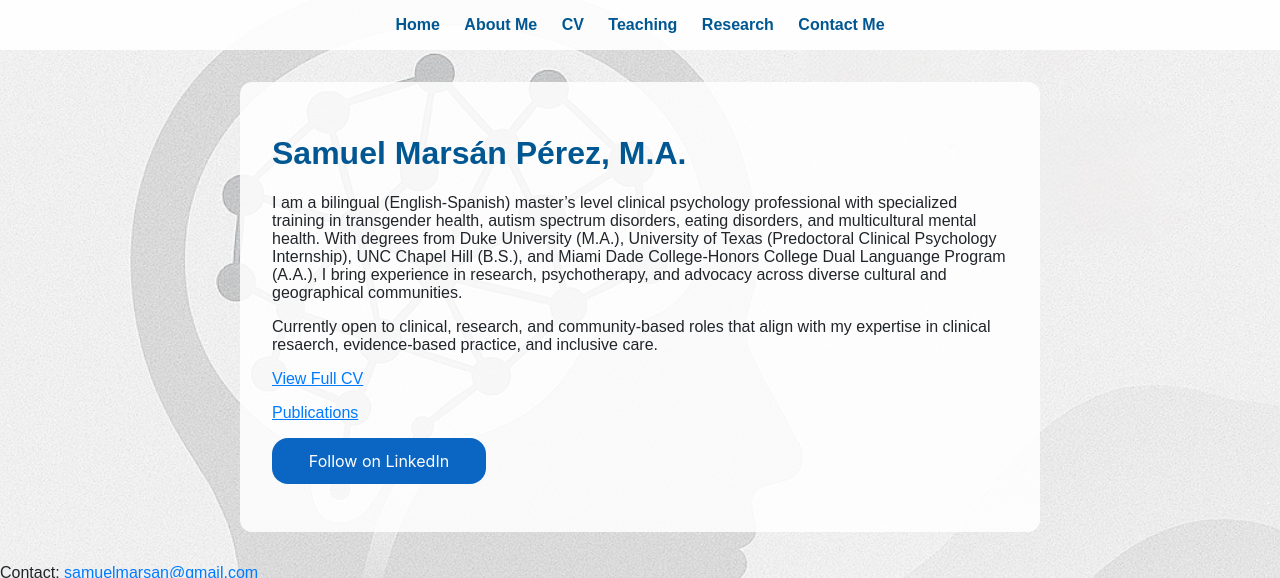
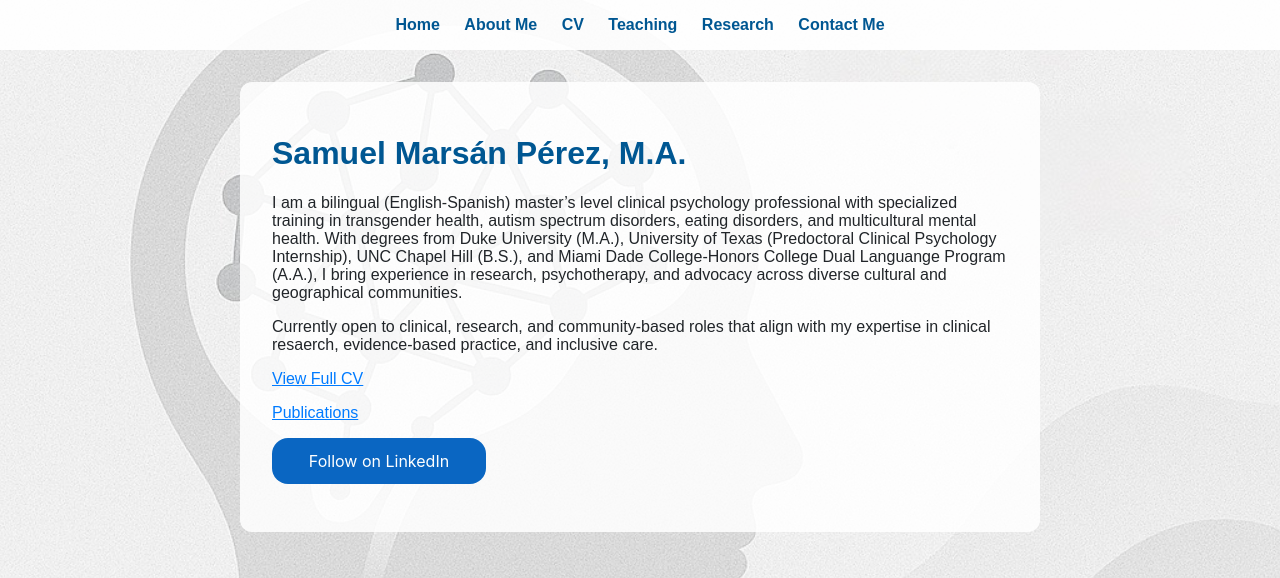
Before and after one commit to sm459-hub/samuelmarsan.github.io, a Jekyll site: the page built from index.md, in a window 1280 px wide. Shown: the top 578 px of the page. Built offline with Jekyll 4.4.1, drawn with Linux system fonts in a browser that asks for light colours; some of the changed text lies outside the part shown; grey boxes are pictures that could not be loaded.

Commit message:
Update default.html

```diff
--- a/_layouts/default.html
+++ b/_layouts/default.html
@@ -27,18 +27,4 @@
     </div>
   </div>
 </body>
-<footer class="site-footer">
-  <div class="footer-content">
-    <p>Contact: <a href="mailto:samuelmarsan@gmail.com">samuelmarsan@gmail.com</a></p>
-    <p>
-      <a href="https://linkedin.com/in/samuel-marsán-pérez-m-a-87961597" target="_blank" aria-label="LinkedIn">
-        <img src="{{ '/assets/linkedin-icon.png' | relative_url }}" alt="LinkedIn" class="icon">
-      </a>
-      <a href="https://github.com/samuelmarsan" target="_blank" aria-label="GitHub">
-        <img src="{{ '/assets/github-icon.png' | relative_url }}" alt="GitHub" class="icon">
-      </a>
-    </p>
-    <p class="diversity-note">I am committed to equity, inclusion, and affirming practices that celebrate cultural and identity-based diversity in all its forms.</p>
-  </div>
-</footer>
 </html>
```
